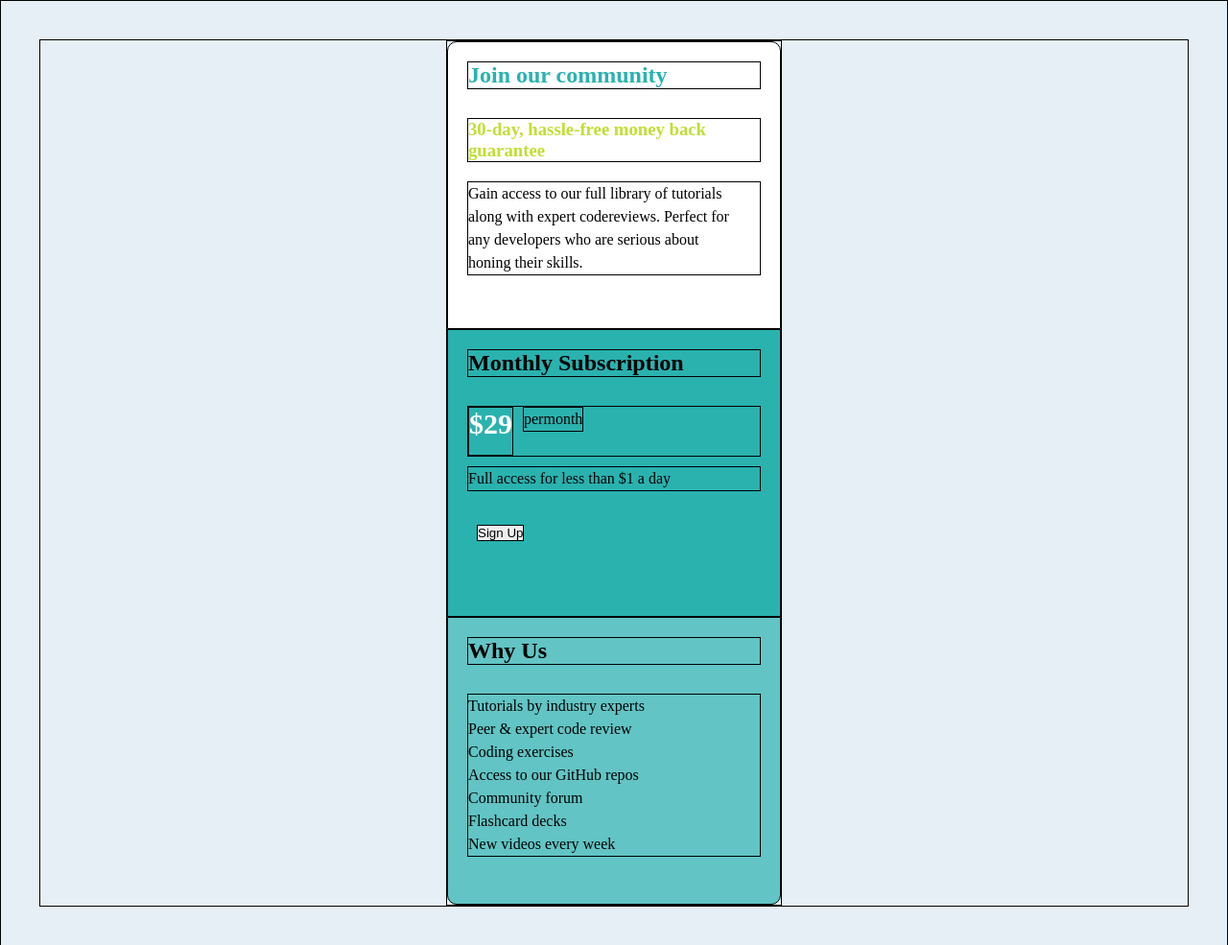
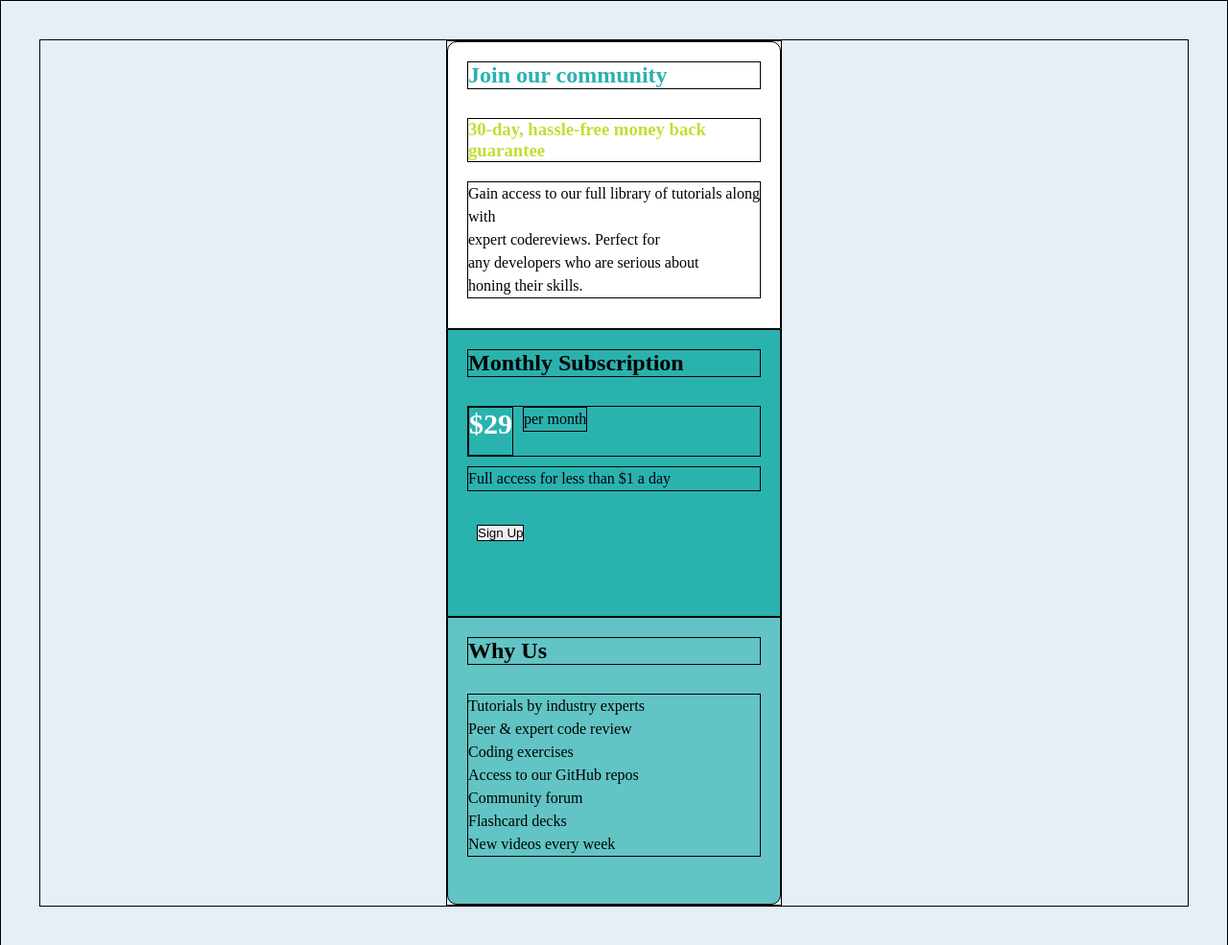
Before and after one commit to 0d-1N/Single-price-grid-component, a plain HTML site: page index.html in a window 1280 px wide. Shown: the whole page at 96% size. Drawn offline with Linux system fonts and the light colour scheme.

```diff
--- a/index.html
+++ b/index.html
@@ -14,8 +14,8 @@
         <h3 class="price-component-joining-subheading">
           30-day, hassle-free money back guarantee
         </h3>
-        <p class="price-component-joining-desicription">Gain access to our full library of tutorials
-           along with expert codereviews. Perfect for
+        <p class="price-component-joining-desicription">Gain access to our full library of tutorials along with
+          expert codereviews. Perfect for
            any developers who are serious about
            honing their skills.
         </p>
@@ -24,9 +24,9 @@
         <h1 class="price-component-subscription-heading">
           Monthly Subscription
         </h1>
-        <div>
+     <div>
         <span>$29</span>
-        <p class="price-component-subscription-permonth">permonth</p>
+        <p class="price-component-subscription-permonth">per month</p>
     </div>
         <p class="price-component-subscription-access">Full access for less than $1 a day</p>
         <button>Sign Up</button>
```
